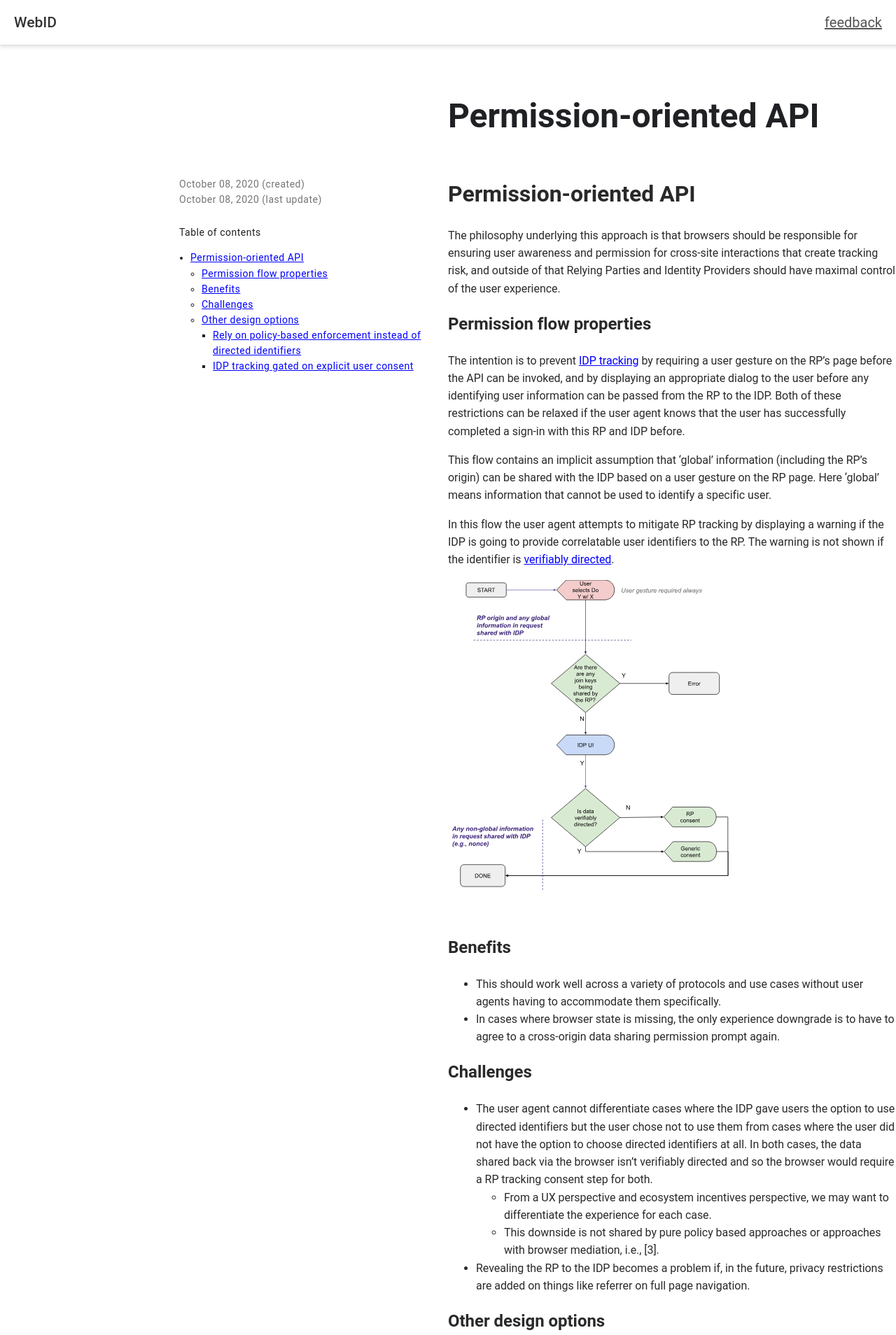
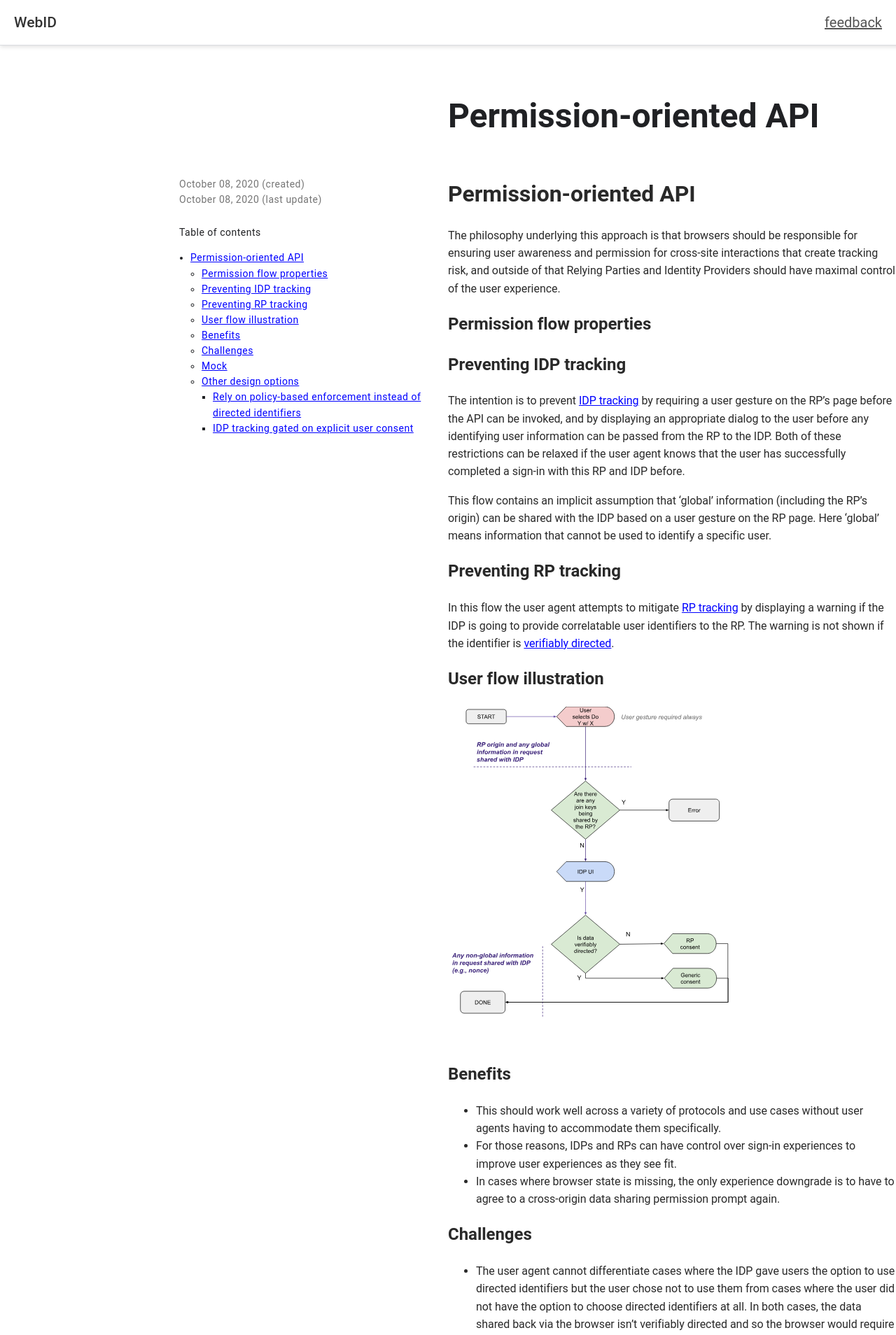
Before and after one commit to w3c-fedid/FedCM, a Jekyll site: the page built from permission_oriented_api.md, in a window 1280 px wide. Shown: the top 1908 px of the page at 70% size. Built offline with Jekyll 4.4.1, drawn with Linux system fonts in a browser that asks for light colours; some web fonts are replaced; some of the changed text lies outside the part shown.

Commit message:
Update permission_oriented_api.md

```diff
--- a/permission_oriented_api.md
+++ b/permission_oriented_api.md
@@ -11,16 +11,21 @@
 The philosophy underlying this approach is that browsers should be responsible for ensuring user awareness and permission for cross-site interactions that create tracking risk, and outside of that Relying Parties and Identity Providers should have maximal control of the user experience.
 
 ## Permission flow properties
+
+## Preventing IDP tracking
 The intention is to prevent [IDP tracking](glossary.md#idp-tracking) by requiring a user gesture on the RP's page before the API can be invoked, and by displaying an appropriate dialog to the user before any identifying user information can be passed from the RP to the IDP. Both of these restrictions can be relaxed if the user agent knows that the user has successfully completed a sign-in with this RP and IDP before.
 
 This flow contains an implicit assumption that 'global' information (including the RP’s origin) can be shared with the IDP based on a user gesture on the RP page. Here 'global' means information that cannot be used to identify a specific user.
 
-In this flow the user agent attempts to mitigate RP tracking by displaying a warning if the IDP is going to provide correlatable user identifiers to the RP. The warning is not shown if the identifier is [verifiably directed](directed_identifiers.md#verifiably-directed-identifiers).
+## Preventing RP tracking
+In this flow the user agent attempts to mitigate [RP tracking](glossary.md#rp-tracking) by displaying a warning if the IDP is going to provide correlatable user identifiers to the RP. The warning is not shown if the identifier is [verifiably directed](directed_identifiers.md#verifiably-directed-identifiers).
 
+## User flow illustration
 ![](static/permission_based_flow.svg)
 
 ## Benefits
 * This should work well across a variety of protocols and use cases without user agents having to accommodate them specifically.
+* For those reasons, IDPs and RPs can have control over sign-in experiences to improve user experiences as they see fit.
 * In cases where browser state is missing, the only experience downgrade is to have to agree to a cross-origin data sharing permission prompt again.
 
 ## Challenges
@@ -28,6 +33,11 @@
   * From a UX perspective and ecosystem incentives perspective, we may want to differentiate the experience for each case.
   * This downside is not shared by pure policy based approaches or approaches with browser mediation, i.e., [3].
 * Revealing the RP to the IDP becomes a problem if, in the future, privacy restrictions are added on things like referrer on full page navigation.
+* If permission prompts are too frequent, users may become trained to click through them without thinking (i.e. 'warning fatigue').
+
+## Mock
+
+![](static/mock19.svg)
 
 ## Other design options
 
```
